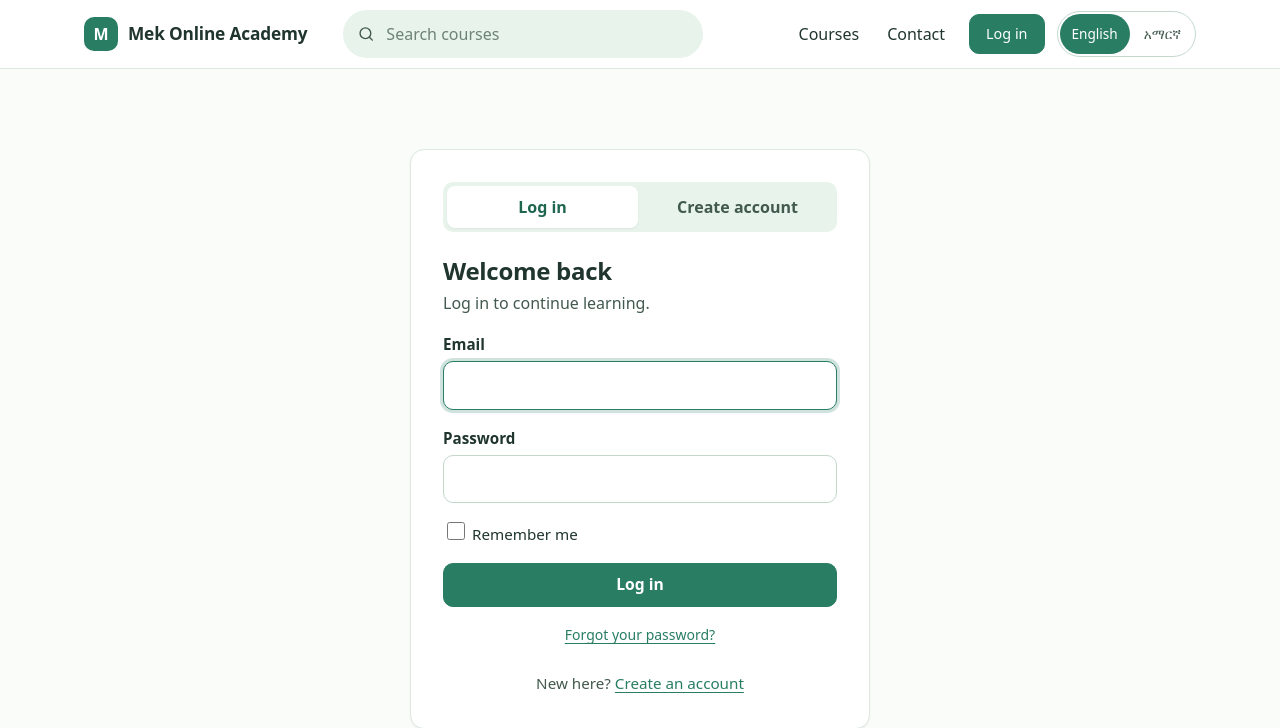
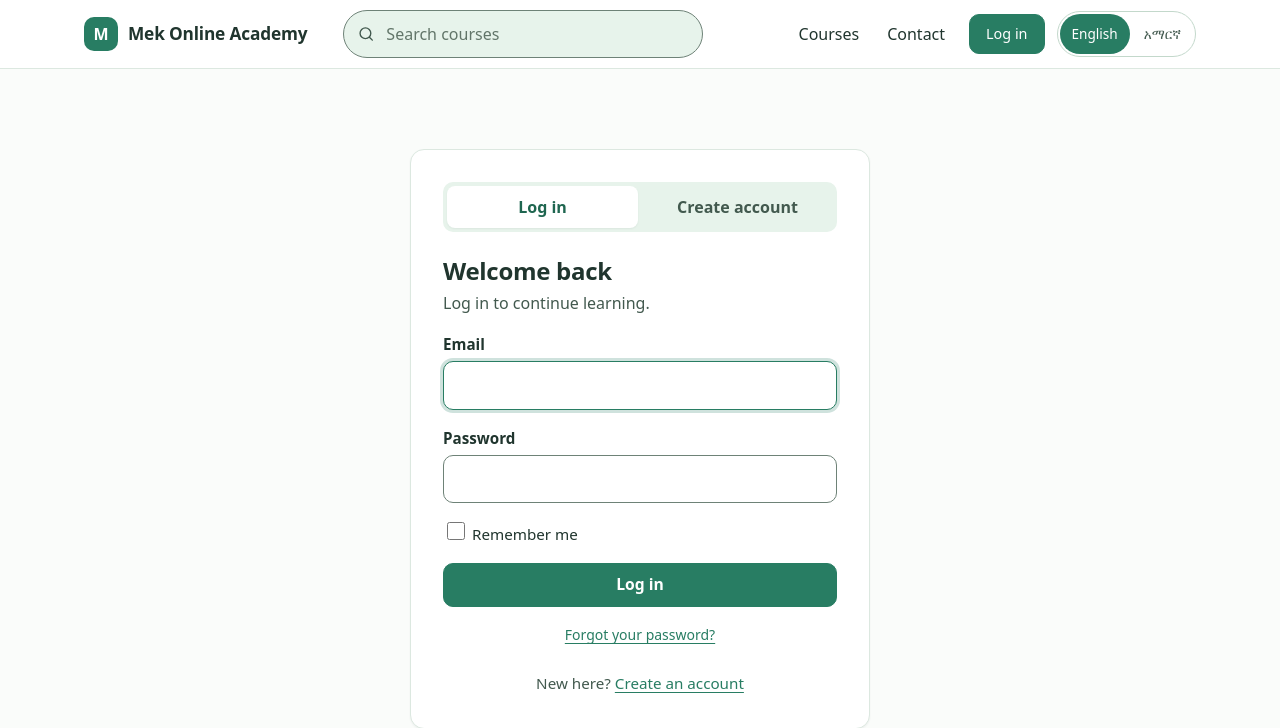
Before and after one commit to yileandbelay/aaa_gcp_compute, a Flask app: a page that uses academy/templates/base.html in a window 1280 px wide. Shown: the top 728 px of the page. Run offline with Flask 3, Linux system fonts and the light colour scheme; some libraries are stand-ins or nearby versions.

Commit message:
Visible form-field outlines (--line-input) and darker placeholders
Co-Authored-By: Claude Sonnet 5.5 <noreply@anthropic.com>
Claude-Session: https://claude.ai/code/session_01C37KQVks3y48GHBWr3ybKM

```diff
--- a/academy/static/style.css
+++ b/academy/static/style.css
@@ -40,6 +40,7 @@
   --muted: var(--muted-green);
   --line: #DCE8E0;                        /* hairlines, tinted toward sage */
   --line-strong: #C3D8CB;
+  --line-input: #6E8277;                  /* form-field outlines: 3:1 against white and sage */
   --accent: var(--gold);
   --accent-soft: #FBF1DC;
   --accent-ink: #6B4E12;                  /* readable text on gold tints */
@@ -135,12 +136,12 @@ main.container { padding-block: var(--s5) var(--s7); min-height: 60vh; }
 input[type=text], input[type=search], input[type=email], input[type=password], input[type=number], input[type=tel],
 input[type=url], input[type=file], select, textarea {
   width: 100%; min-height: 44px; padding: 10px 14px; font: inherit; color: var(--ink); background: var(--surface);
-  border: 1px solid var(--line-strong); border-radius: var(--radius-sm); transition: border-color .15s, box-shadow .15s;
+  border: 1px solid var(--line-input); border-radius: var(--radius-sm); transition: border-color .15s, box-shadow .15s;
 }
 textarea { min-height: 110px; resize: vertical; line-height: 1.55; }
 input:hover, select:hover, textarea:hover { border-color: var(--brand); }
 input:focus, select:focus, textarea:focus { outline: none; border-color: var(--brand); box-shadow: 0 0 0 3px color-mix(in srgb, var(--brand) 22%, transparent); }
-input::placeholder, textarea::placeholder { color: #6E8277; }
+input::placeholder, textarea::placeholder { color: #627569; }
 input[type=checkbox], input[type=radio] { accent-color: var(--brand); width: 18px; height: 18px; flex: none; }
 .check { display: flex; gap: var(--s2); align-items: flex-start; font-weight: 400 !important; }
 .check input { margin-top: 3px; }
@@ -226,7 +227,7 @@ header.top { background: rgba(255, 255, 255, .94); backdrop-filter: saturate(1.4
 .site-nav a.btn:hover { color: #fff; background: var(--brand-dark); }
 .site-nav form { display: contents; }
 .header-search { flex-basis: 100%; order: 3; position: relative; }
-.header-search input { padding-left: 42px; background: var(--brand-soft); border-color: transparent; border-radius: var(--radius-pill); }
+.header-search input { padding-left: 42px; background: var(--brand-soft); border-color: var(--line-input); border-radius: var(--radius-pill); }
 .header-search input:focus { background: var(--surface); }
 .header-search .i { position: absolute; left: 14px; top: 50%; transform: translateY(-50%); color: var(--muted); pointer-events: none; }
 .js .header-search { display: none; }
@@ -273,7 +274,7 @@ html[lang=am] .footer-grid h4 { letter-spacing: 0; text-transform: none; }
 .hero h1::after { content: ""; display: block; width: 56px; height: 4px; border-radius: 2px; background: var(--gold); margin-top: var(--s3); }
 .hero p { max-width: 58ch; color: var(--muted); font-size: 1.05rem; }
 .hero-search { display: flex; flex-direction: column; gap: var(--s2); max-width: 620px; margin: var(--s5) 0 var(--s4); }
-.hero-search input { min-height: 52px; background: var(--surface); border-color: var(--line-strong); font-size: 1.02rem; }
+.hero-search input { min-height: 52px; background: var(--surface); border-color: var(--line-input); font-size: 1.02rem; }
 .hero-popular { display: flex; gap: var(--s2); flex-wrap: wrap; align-items: center; font-size: .9rem; color: var(--muted); }
 .hero-popular .chip { min-height: 32px; font-size: .86rem; background: var(--surface); }
 .hero-actions { margin-top: var(--s5); }
```
Also changed, not shown: tests/test_theme_and_access.py (+11 -0 lines).
